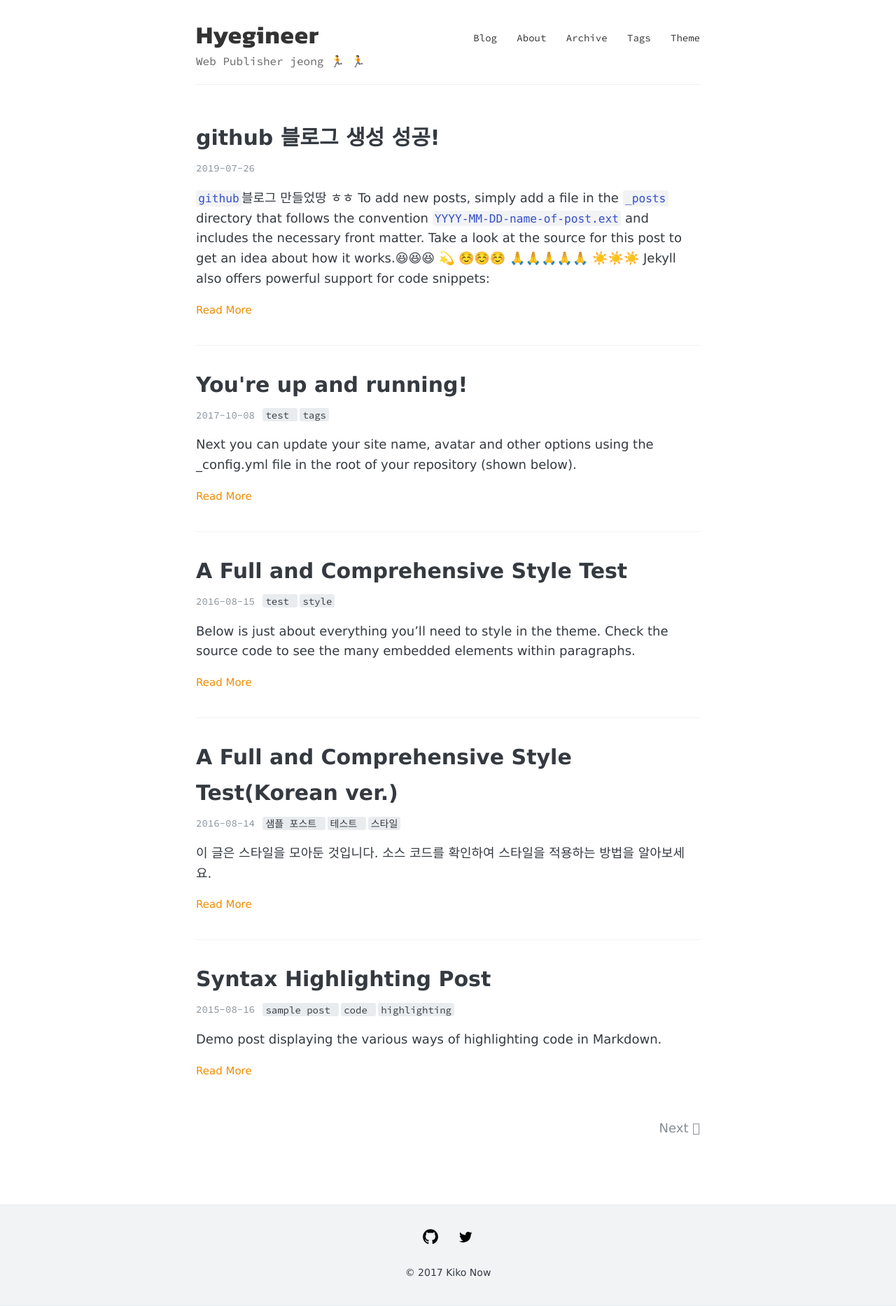
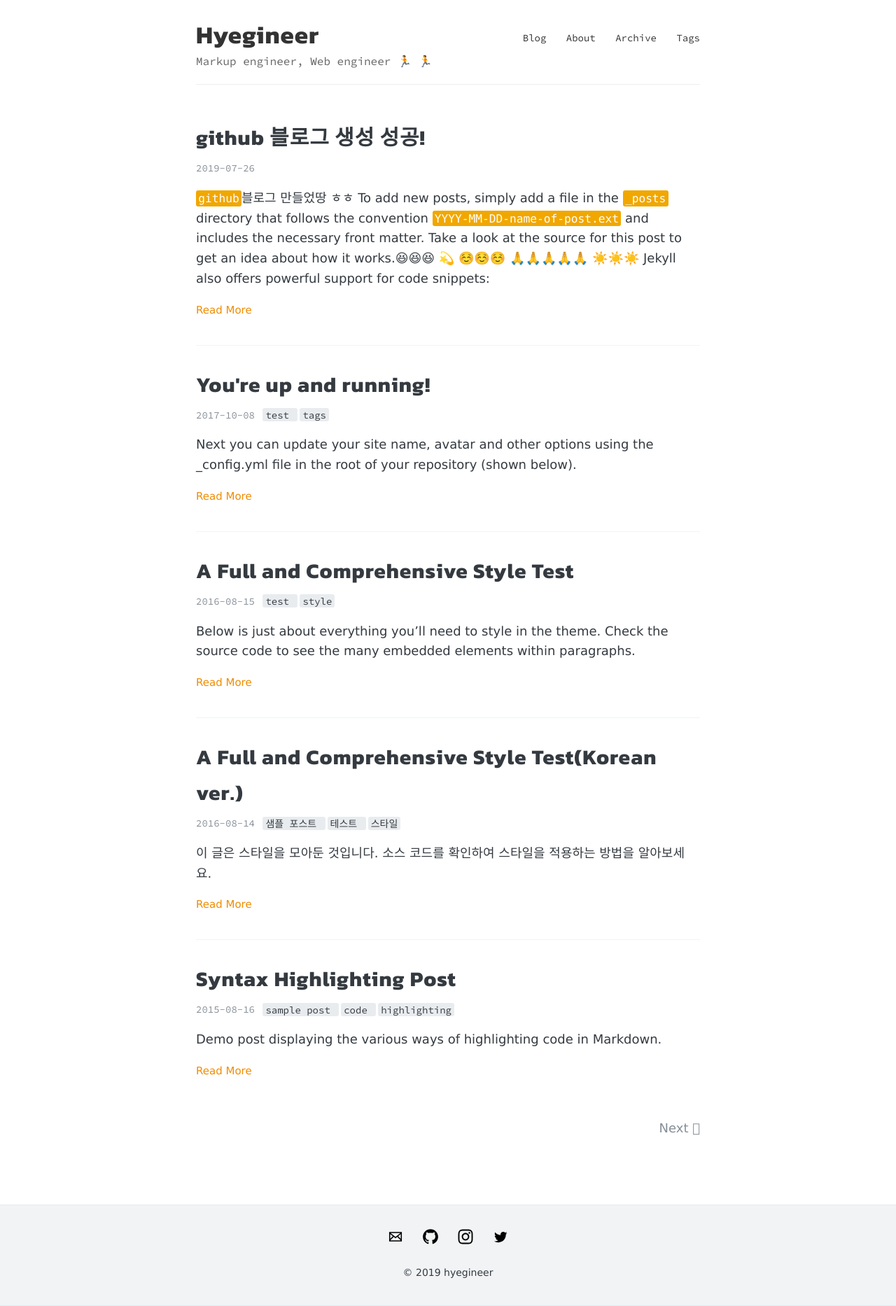
Before and after one commit to hyegineer/hyegineer.github.io, a Jekyll site: the page built from index.html, in a window 1280 px wide. Shown: the whole page at 70% size. Built offline with Jekyll 4.4.1, drawn with Linux system fonts in a browser that asks for light colours; emoji names are drawn with the system emoji font; the list of posts is cut into pages by our own code.

Commit message:
font highlihgting color change

```diff
--- a/_config.yml
+++ b/_config.yml
@@ -6,7 +6,7 @@
 name: Hyegineer
 
 # Short bio or description (displayed in the header)
-description: 'Web Publisher jeong :runner: :runner:'
+description: 'Markup engineer, Web engineer :runner: :runner:'
 
 #
 # Flags below are optional
@@ -28,8 +28,6 @@ navigation:
     url: /archive
   - name: Tags
     url: /tags
-  - name: Theme
-    url: http://127.0.0.1:4000
 
 # Pagination
 paginate: 5
@@ -38,12 +36,12 @@ paginate: 5
 footer-links:
   behance: # https://www.behance.net/<username>
   dribbble:
-  email:
+  email: hyegineer@gmail.com
   facebook:
   flickr:
-  github: hyegineer/kiko-now
+  github: hyegineer
   googleplus: # anything in your profile username that comes after plus.google.com/
-  instagram:
+  instagram: hyegineer
   linkedin:
   pinterest:
   rss: # just type anything here for a working RSS icon
@@ -53,7 +51,7 @@ footer-links:
   youtube: # channel/<your_long_string> or user/<user-name>
 
 # Text under the icons in footer
-footer-text: © 2017 Kiko Now
+footer-text: © 2019 hyegineer
 
 # Enter your Disqus shortname (not your username) to enable commenting on posts
 # You can find your shortname on the Settings page of your Disqus account
--- a/_sass/_highlights.scss
+++ b/_sass/_highlights.scss
@@ -4,8 +4,8 @@ pre, code {
 
 code.highlighter-rouge {
   font-size: 90%;
-  color: $oc-indigo-9;
-  background-color: $oc-gray-1;
+  color: #fff;
+  background-color: #f1a700;
   padding: .1em .2em;
   border-radius: 3px;
 }
--- a/style.scss
+++ b/style.scss
@@ -412,6 +412,8 @@ nav {
 .post {
   h1 {
     margin-bottom: .1em;
+    font-family: "Kanit", "Spoqa Han Sans", "Source Sans Pro", "Apple SD Gothic Neo", "Nanum Barun Gothic", "Nanum Gothic", "Verdana", "Arial", "Dotum", sans-serif;
+    letter-spacing: 1px;
   }
 
   .date {
```
